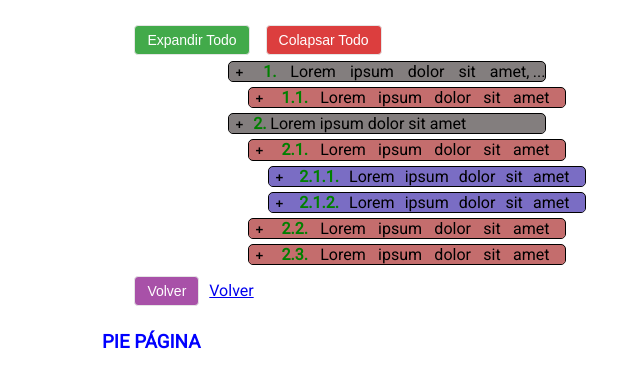
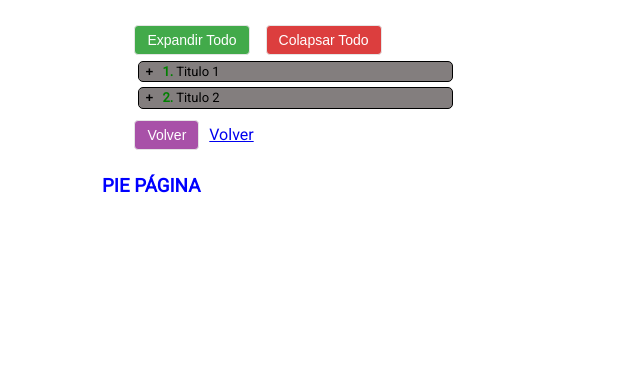
Before and after one commit to zni4/EjemploMensajeError, a plain HTML site: page NuevaPagina.html in a window 1280 px wide. Shown: the part 182-570 px from the top of the page, without its empty margins (6-646 px from the left). Drawn offline with Linux system fonts and the light colour scheme.

Commit message:
Cambiamos el árbol guardando copia del anterior

```diff
--- /dev/null
+++ b/NuevaPagina - copia.css
@@ -0,0 +1,133 @@
+.contenedor {
+	border: 1px solid black;
+	border-radius: 5px;
+	line-height: 1.2em;
+	max-height: 1.2em;
+	width: 300px;
+	margin-left: 100px;
+	margin-bottom: 5px;
+	overflow: hidden;
+	text-overflow: clip;
+	text-align: justify;
+	margin-right: -1em;
+	padding-right: 1em;
+	position: relative;
+	background-color: #837e7e;
+}
+
+.contenedor:before {
+	content: "...";
+	position: absolute;
+	right: 0;
+	bottom: 0;
+}
+
+.contenedor:after {
+	content: "";
+	position: absolute;
+	right: 0;
+	width: 1em;
+	height: 1em;
+	margin-top: 0.2em;
+	background-color: #837e7e;
+}
+
+.mostrar {
+	border: 1px solid black;
+	border-radius: 5px;
+	line-height: 1.2em;
+	max-height: 36em; /*30 lineas*/
+	width: 600px;
+	margin-left: 100px;
+	box-shadow: black 3px 3px 4px;
+	background-color: #837e7e;
+	color: white;
+	overflow: hidden;
+	text-overflow: ellipsis;
+	font-size: small;
+}
+
+.Botonmas {
+	background-color: #837e7e;
+	border: none;
+	outline: none;
+	font-weight: bold;
+}
+
+.Botonmas:hover {
+	cursor: pointer;
+}
+
+.mostrar .Botonmas {
+	background-color: #837e7e;
+	border: none;
+	outline: none;
+	font-weight: bold;
+	color: white;
+}
+
+.mostrar .Botonmas:hover {
+	cursor: pointer;
+}
+
+.nivel2 {
+	margin-left: 120px;
+	background-color: #c46d6d;
+}
+
+.nivel2:before {
+	content: "...";
+	position: absolute;
+	right: 0;
+	bottom: 0;
+}
+
+.nivel2:after {
+	content: "";
+	position: absolute;
+	right: 0;
+	width: 1em;
+	height: 1em;
+	margin-top: 0.2em;
+	background-color: #c46d6d;
+}
+
+.mostrar .nivel2 {
+	background-color: #c46d6d;
+}
+
+.nivel3 {
+	margin-left: 140px;
+	background-color: #7a6dc4;
+}
+
+.nivel3:before {
+	content: "...";
+	position: absolute;
+	right: 0;
+	bottom: 0;
+}
+
+.nivel3:after {
+	content: "";
+	position: absolute;
+	right: 0;
+	width: 1em;
+	height: 1em;
+	margin-top: 0.2em;
+	background-color: #7a6dc4;
+}
+
+.mostrar .nivel3 {
+	background-color: #7a6dc4;
+}
+
+b {
+	font-size: medium;
+	color: green;
+}
+
+.mostrar b {
+	font-size: medium;
+	color: red;
+}
--- a/NuevaPagina.css
+++ b/NuevaPagina.css
@@ -1,10 +1,10 @@
-.contenedor {
+.nivel1 {
 	border: 1px solid black;
 	border-radius: 5px;
-	line-height: 1.2em;
-	max-height: 1.2em;
+	line-height: 1.5em;
+	max-height: 1.5em;
 	width: 300px;
-	margin-left: 100px;
+	margin-left: 10px;
 	margin-bottom: 5px;
 	overflow: hidden;
 	text-overflow: clip;
@@ -13,121 +13,103 @@
 	padding-right: 1em;
 	position: relative;
 	background-color: #837e7e;
+	font-size: small;
 }
 
-.contenedor:before {
-	content: "...";
-	position: absolute;
-	right: 0;
-	bottom: 0;
+.nivel2 {
+	border: 1px solid black;
+	border-radius: 5px;
+	line-height: 1.5em;
+	max-height: 1.5em;
+	width: 280px;
+	margin-left: 10px;
+	margin-bottom: 5px;
+	overflow: hidden;
+	text-overflow: clip;
+	text-align: justify;
+	margin-right: -1em;
+	padding-right: 1em;
+	position: relative;
+	background-color: #c46d6d;
+	font-size: small;
 }
 
-.contenedor:after {
-	content: "";
-	position: absolute;
-	right: 0;
-	width: 1em;
-	height: 1em;
-	margin-top: 0.2em;
-	background-color: #837e7e;
+.nivel3 {
+	border: 1px solid black;
+	border-radius: 5px;
+	line-height: 1.5em;
+	max-height: 1.5em;
+	width: 260px;
+	margin-left: 10px;
+	margin-bottom: 5px;
+	overflow: hidden;
+	text-overflow: clip;
+	text-align: justify;
+	margin-right: -1em;
+	padding-right: 1em;
+	position: relative;
+	background-color: #7a6dc4;
+	font-size: small;
+}
+
+.nivel4 {
+	border: 1px solid black;
+	border-radius: 5px;
+	line-height: 1.5em;
+	max-height: 1.5em;
+	width: 240px;
+	margin-left: 10px;
+	margin-bottom: 5px;
+	overflow: hidden;
+	text-overflow: clip;
+	text-align: justify;
+	margin-right: -1em;
+	padding-right: 1em;
+	position: relative;
+	background-color: #6dc48e;
+	font-size: small;
 }
 
 .mostrar {
 	border: 1px solid black;
 	border-radius: 5px;
-	line-height: 1.2em;
+	line-height: 1.5em;
 	max-height: 36em; /*30 lineas*/
-	width: 600px;
-	margin-left: 100px;
+	margin-left: 10px;
 	box-shadow: black 3px 3px 4px;
-	background-color: #837e7e;
 	color: white;
 	overflow: hidden;
 	text-overflow: ellipsis;
-	font-size: small;
-}
-
-.Botonmas {
-	background-color: #837e7e;
-	border: none;
-	outline: none;
-	font-weight: bold;
-}
-
-.Botonmas:hover {
-	cursor: pointer;
-}
-
-.mostrar .Botonmas {
-	background-color: #837e7e;
-	border: none;
-	outline: none;
-	font-weight: bold;
-	color: white;
-}
-
-.mostrar .Botonmas:hover {
-	cursor: pointer;
-}
-
-.nivel2 {
-	margin-left: 120px;
-	background-color: #c46d6d;
-}
-
-.nivel2:before {
-	content: "...";
-	position: absolute;
-	right: 0;
-	bottom: 0;
-}
-
-.nivel2:after {
-	content: "";
-	position: absolute;
-	right: 0;
-	width: 1em;
-	height: 1em;
-	margin-top: 0.2em;
-	background-color: #c46d6d;
-}
-
-.mostrar .nivel2 {
-	background-color: #c46d6d;
-}
-
-.nivel3 {
-	margin-left: 140px;
-	background-color: #7a6dc4;
-}
-
-.nivel3:before {
-	content: "...";
-	position: absolute;
-	right: 0;
-	bottom: 0;
-}
-
-.nivel3:after {
-	content: "";
-	position: absolute;
-	right: 0;
-	width: 1em;
-	height: 1em;
-	margin-top: 0.2em;
-	background-color: #7a6dc4;
-}
-
-.mostrar .nivel3 {
-	background-color: #7a6dc4;
 }
 
 b {
-	font-size: medium;
 	color: green;
 }
 
 .mostrar b {
-	font-size: medium;
 	color: red;
 }
+
+.botonmas {
+	font-weight: bold;
+}
+
+.nivel1 .botonmas {
+	background-color: #837e7e;
+	border: none;
+}
+
+.nivel2 .botonmas {
+	background-color: #c46d6d;
+	border: none;
+}
+
+.nivel3 .botonmas {
+	background-color: #7a6dc4;
+	border: none;
+}
+
+.nivel4 .botonmas {
+	background-color: #6dc48e;
+	border: none;
+}
--- a/NuevaPagina.html
+++ b/NuevaPagina.html
@@ -25,7 +25,7 @@
 		<div class="cabeceraPpal">
 			<h1>NUEVA PÁGINA</h1>
 
-			<div class="">
+			<div>
 				<button class="Botonverde" onclick="MostrarTodos();">
 					Expandir Todo
 				</button>
@@ -34,123 +34,103 @@
 				</button>
 			</div>
 
-			<div class="contenedor" id="div1niv1-1">
+			<div class="nivel1" id="div1niv1-1">
 				<button
-					class="Botonmas"
+					class="botonmas"
 					id="mas1niv1-1"
 					onclick="Mostrar('div1niv1-1','mas1niv1-1');"
 				>
 					+
 				</button>
-				<b>1.</b> Lorem ipsum dolor sit amet, consectetur adipisicing elit.
-				Porro voluptatum illum debitis, hic, impedit obcaecati provident eum
-				cupiditate expedita assumenda, temporibus numquam velit. Doloribus
-				quibusdam laboriosam accusantium ullam provident fugit! Lorem ipsum
-				dolor sit amet, consectetur adipisicing elit. Autem voluptatem qui
-				similique cumque provident obcaecati vitae sapiente, minus dolore
-				officia temporibus perspiciatis aliquid laborum. Qui fuga magnam iure
-				expedita architecto.
-			</div>
+				<b>1.</b> Titulo 1
 
-			<div class="contenedor nivel2" id="div1niv2-1">
+				<div class="nivel2" id="div1niv2-1">
 					<button
-					class="Botonmas nivel2"
-					style="margin-left: 0px;"
+						class="botonmas"
 						id="mas1niv2-1"
 						onclick="Mostrar('div1niv2-1','mas1niv2-1');"
 					>
 						+
 					</button>
-				<b>1.1.</b> Lorem ipsum dolor sit amet consectetur adipisicing elit.
-				Labore temporibus quae repellat at, nobis rem molestiae! Ratione
-				pariatur iste corrupti, suscipit non perferendis repellat? Rem ut eaque
-				hic eum incidunt!
+					<b>1.1.</b> Titulo 1.1
+				</div>
 			</div>
 
-			<div class="contenedor" id="div2niv1-1">
+			<div class="nivel1" id="div2niv1-1">
 				<button
-					class="Botonmas"
+					class="botonmas"
 					id="mas2niv1-1"
 					onclick="Mostrar('div2niv1-1','mas2niv1-1');"
 				>
 					+
 				</button>
-				<b>2.</b> Lorem ipsum dolor sit amet
-			</div>
+				<b>2.</b> Titulo 2
 
-			<div class="contenedor nivel2" id="div2niv2-1">
+				<div class="nivel2" id="div2niv2-1">
 					<button
-					class="Botonmas nivel2"
-					style="margin-left: 0px;"
+						class="botonmas"
 						id="mas2niv2-1"
 						onclick="Mostrar('div2niv2-1','mas2niv2-1');"
 					>
 						+
 					</button>
-				<b>2.1.</b> Lorem ipsum dolor sit amet consectetur adipisicing elit.
-				Labore temporibus quae repellat at, nobis rem molestiae! Ratione
-				pariatur iste corrupti, suscipit non perferendis repellat? Rem ut eaque
-				hic eum incidunt!
-			</div>
+					<b>2.1.</b> Titulo 2.1
 
-			<div class="contenedor nivel3" id="div2niv3-1">
+					<div class="nivel3" id="div2niv3-1">
 						<button
-					class="Botonmas nivel3"
-					style="margin-left: 0px;"
+							class="botonmas"
 							id="mas2niv3-1"
 							onclick="Mostrar('div2niv3-1','mas2niv3-1');"
 						>
 							+
 						</button>
-				<b>2.1.1.</b> Lorem ipsum dolor sit amet consectetur adipisicing elit.
-				Labore temporibus quae repellat at, nobis rem molestiae! Ratione
-				pariatur iste corrupti, suscipit non perferendis repellat? Rem ut eaque
-				hic eum incidunt!
+						<b>2.1.1.</b> Titulo 2.1.1
+
+						<div class="nivel4" id="div2niv4-1">
+							<button
+								class="botonmas"
+								id="mas2niv4-1"
+								onclick="Mostrar('div2niv4-1','mas2niv4-1');"
+							>
+								+
+							</button>
+							<b>2.1.1.1.</b> Titulo 2.1.1.1
+						</div>
 					</div>
 
-			<div class="contenedor nivel3" id="div2niv3-2">
+					<div class="nivel3" id="div2niv3-2">
 						<button
-					class="Botonmas nivel3"
-					style="margin-left: 0px;"
+							class="botonmas"
 							id="mas2niv3-2"
 							onclick="Mostrar('div2niv3-2','mas2niv3-2');"
 						>
 							+
 						</button>
-				<b>2.1.2.</b> Lorem ipsum dolor sit amet consectetur adipisicing elit.
-				Labore temporibus quae repellat at, nobis rem molestiae! Ratione
-				pariatur iste corrupti, suscipit non perferendis repellat? Rem ut eaque
-				hic eum incidunt!
+						<b>2.1.2.</b> Titulo 2.1.2
+					</div>
 				</div>
 
-			<div class="contenedor nivel2" id="div2niv2-2">
+				<div class="nivel2" id="div2niv2-2">
 					<button
-					class="Botonmas nivel2"
-					style="margin-left: 0px;"
+						class="botonmas"
 						id="mas2niv2-2"
 						onclick="Mostrar('div2niv2-2','mas2niv2-2');"
 					>
 						+
 					</button>
-				<b>2.2.</b> Lorem ipsum dolor sit amet consectetur adipisicing elit.
-				Labore temporibus quae repellat at, nobis rem molestiae! Ratione
-				pariatur iste corrupti, suscipit non perferendis repellat? Rem ut eaque
-				hic eum incidunt!
+					<b>2.2.</b> Titulo 2.2
 				</div>
 
-			<div class="contenedor nivel2" id="div2niv2-3">
+				<div class="nivel2" id="div2niv2-3">
 					<button
-					class="Botonmas nivel2"
-					style="margin-left: 0px;"
+						class="botonmas"
 						id="mas2niv2-3"
 						onclick="Mostrar('div2niv2-3','mas2niv2-3');"
 					>
 						+
 					</button>
-				<b>2.3.</b> Lorem ipsum dolor sit amet consectetur adipisicing elit.
-				Labore temporibus quae repellat at, nobis rem molestiae! Ratione
-				pariatur iste corrupti, suscipit non perferendis repellat? Rem ut eaque
-				hic eum incidunt!
+					<b>2.3.</b> Titulo 2.3
+				</div>
 			</div>
 
 			<button class="Botonmorado" onclick="Volver();">
```
Also changed, not shown: NuevaPagina - copia.html (added, +168 -0 lines), NuevaPagina - copia.js (added, +71 -0 lines), NuevaPagina.js (+8 -41 lines). Lines whose indentation alone changed are shown as unchanged.
